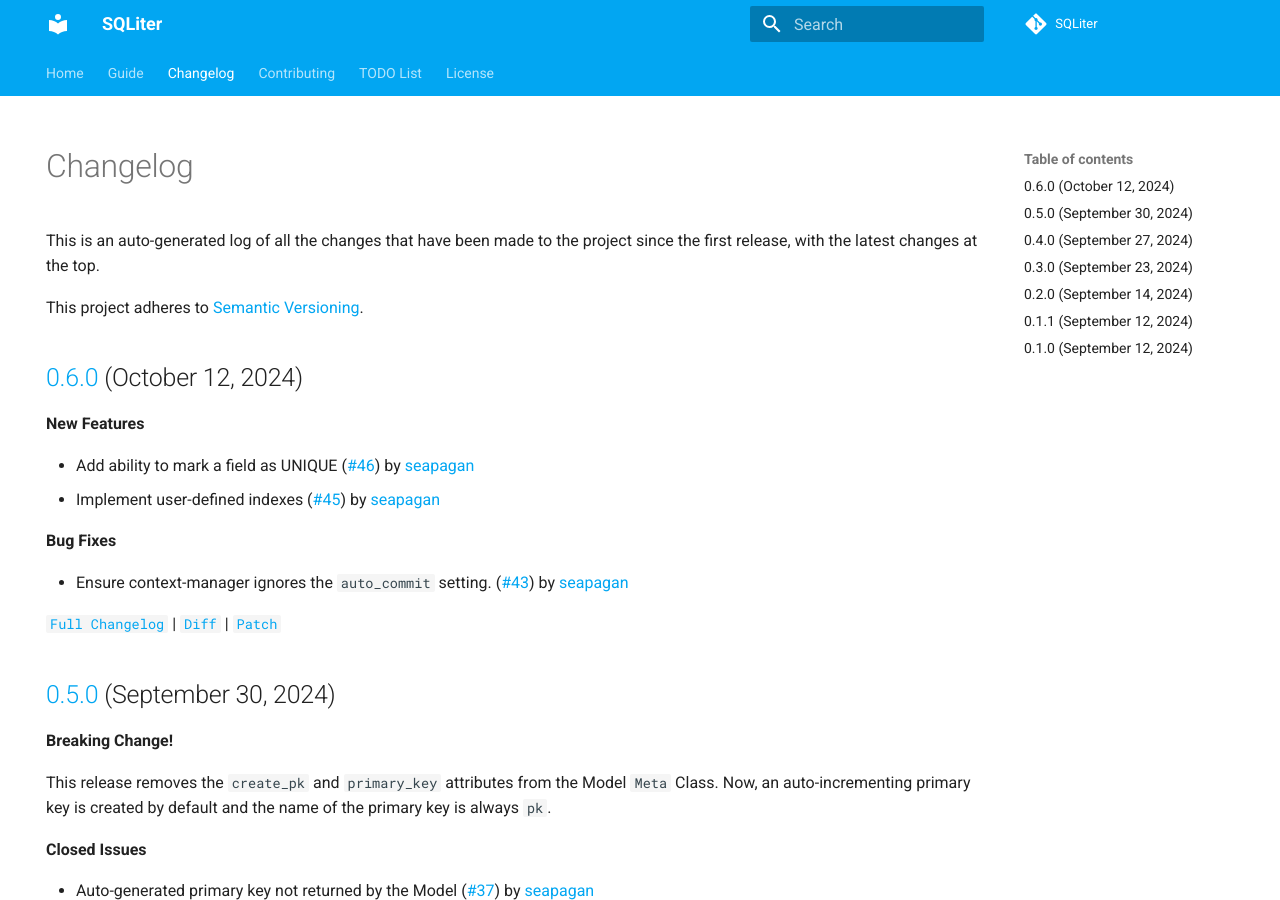
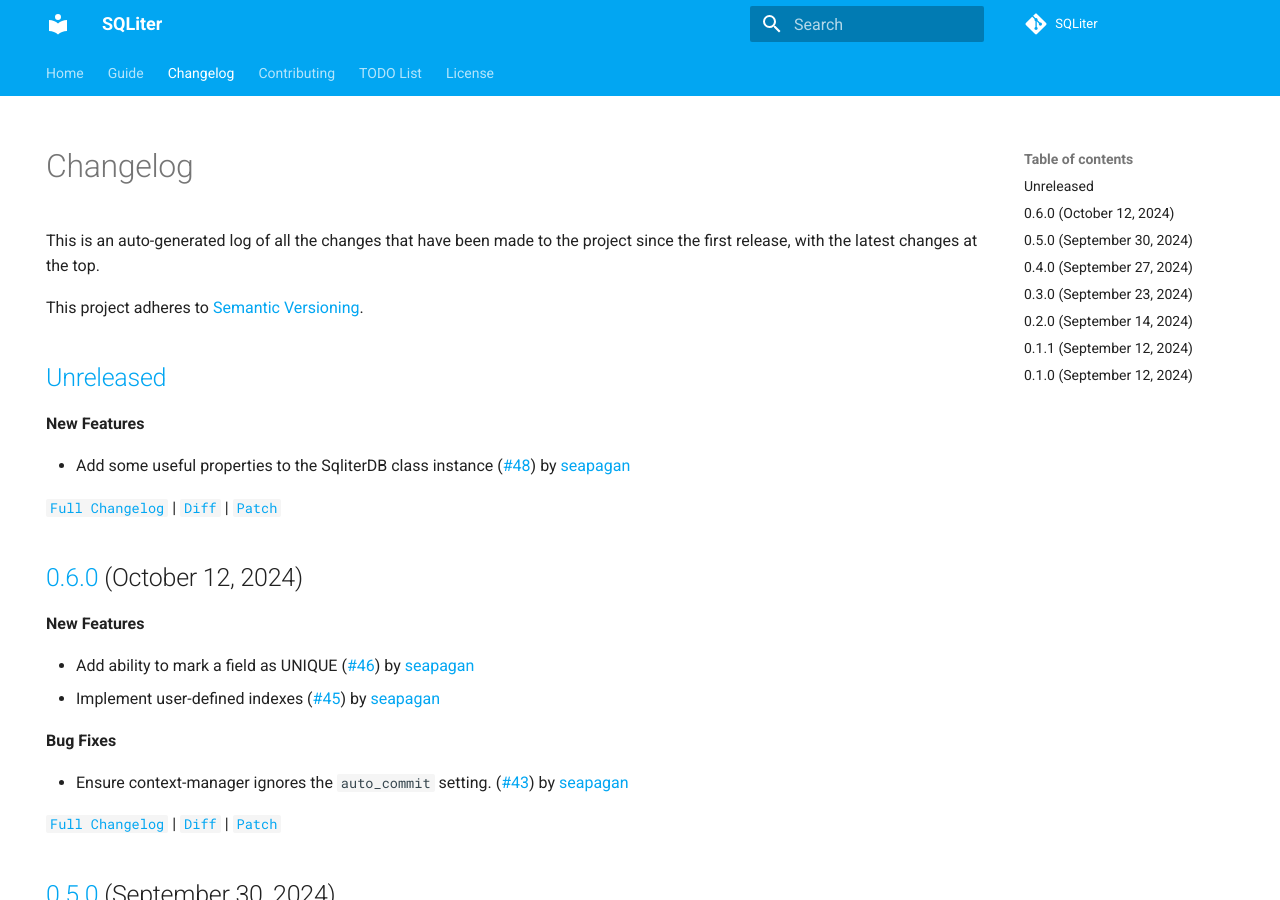
Before and after one commit to seapagan/sqliter-py, an MkDocs documentation site: the page built from docs/changelog/index.md, in a window 1280 px wide and 900 px high. Built offline with MkDocs 1.6.1 and Material for MkDocs 9.7.7, drawn with Linux system fonts in a browser that asks for light colours; plug-ins that fetch from the network failed and are left out; comment, search, counter and statistics services are not loaded.

Commit message:
Update CHANGELOG and TODO
Signed-off-by: Grant Ramsay <seapagan@gmail.com>

```diff
--- a/CHANGELOG.md
+++ b/CHANGELOG.md
@@ -5,6 +5,14 @@
 
 This project adheres to [Semantic Versioning](https://semver.org/spec/v2.0.0.html).
 
+
+## [Unreleased](https://github.com/seapagan/sqliter-py/tree/HEAD)
+
+**New Features**
+
+- Add some useful properties to the SqliterDB class instance ([#48](https://github.com/seapagan/sqliter-py/pull/48)) by [seapagan](https://github.com/seapagan)
+
+[`Full Changelog`](https://github.com/seapagan/sqliter-py/compare/0.6.0...HEAD) | [`Diff`](https://github.com/seapagan/sqliter-py/compare/0.6.0...HEAD.diff) | [`Patch`](https://github.com/seapagan/sqliter-py/compare/0.6.0...HEAD.patch)
 
 ## [0.6.0](https://github.com/seapagan/sqliter-py/releases/tag/0.6.0) (October 12, 2024)
 
```
Also changed, not shown: TODO.md (+5 -3 lines).
